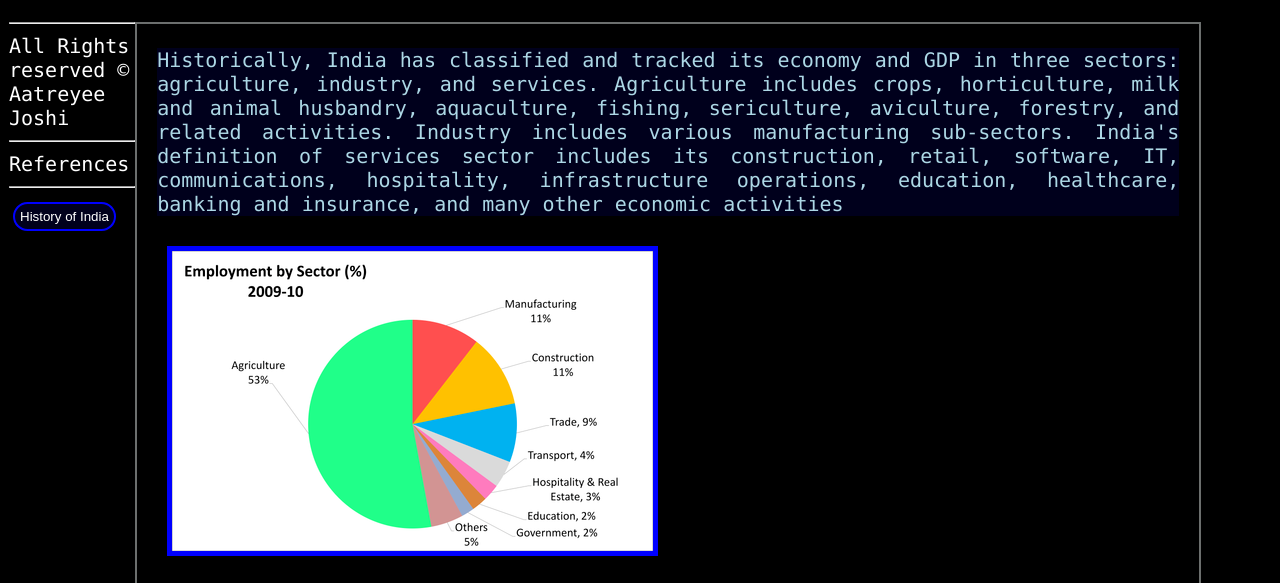
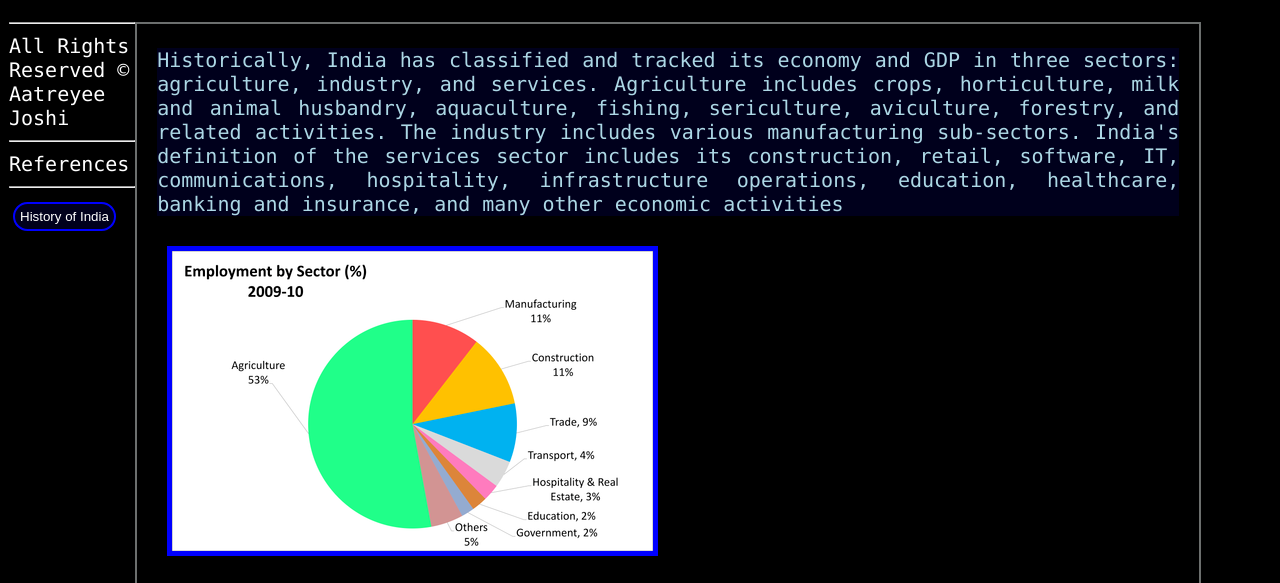
Before and after one commit to Aatreyee23/Emerging_India_Blog, a plain HTML site: page Eco.html in a window 1280 px wide. Shown: the part 172-755 px from the top of the page. Drawn offline with Linux system fonts and the light colour scheme.

Commit message:
Update Eco.html

```diff
--- a/Eco.html
+++ b/Eco.html
@@ -14,7 +14,7 @@
 			<!--Blog container-->
 			<div class="two">
 				<p>
-				Historically, India has classified and tracked its economy and GDP in three sectors: agriculture, industry, and services. Agriculture includes crops, horticulture, milk and animal husbandry, aquaculture, fishing, sericulture, aviculture, forestry, and related activities. Industry includes various manufacturing sub-sectors. India's definition of services sector includes its construction, retail, software, IT, communications, hospitality, infrastructure operations, education, healthcare, banking and insurance, and many other economic activities
+				Historically, India has classified and tracked its economy and GDP in three sectors: agriculture, industry, and services. Agriculture includes crops, horticulture, milk and animal husbandry, aquaculture, fishing, sericulture, aviculture, forestry, and related activities. The industry includes various manufacturing sub-sectors. India's definition of the services sector includes its construction, retail, software, IT, communications, hospitality, infrastructure operations, education, healthcare, banking and insurance, and many other economic activities
 				</p>
     <img src="Images/chart.png">
 				<p>
@@ -22,7 +22,7 @@
 			</p>
 	<img src="Images/o.jpg">
 			<p>
-				Future capital spending of the government in the economy is expected to be supported by factors such as tax buoyancy, the streamlined tax system with low rates, a thorough assessment and rationalisation of the tariff structure, and the digitization of tax filing. In the medium run, increased capital spending on infrastructure and asset-building projects is set to increase growth multipliers, and with the revival in monsoon and the Kharif sowing, agriculture is also picking up momentum. The contact-based services sector has largely demonstrated promise to boost growth by unleashing the pent-up demand over the period of April-September 2022. The sector's success is being captured by a number of HFIs (High-Frequency Indicators) that are performing well, indicating the beginnings of a comeback.
+				Future capital spending of the government in the economy is expected to be supported by factors such as tax buoyancy, the streamlined tax system with low rates, a thorough assessment and rationalisation of the tariff structure, and the digitization of tax filing. In the medium run, increased capital spending on infrastructure and asset-building projects is set to increase growth multipliers, and with the revival in monsoon and the Kharif sowing, agriculture is also picking up momentum. The contact-based services sector has largely demonstrated promise to boost growth by unleashing the pent-up demand throughout April-September 2022. The sector's success is being captured by several HFIs (High-Frequency Indicators) that are performing well, indicating the beginnings of a comeback.
 
 				India has emerged as the fastest-growing major economy in the world and is expected to be one of the top three economic powers in the world over the next 10-15 years, backed by its robust democracy and strong partnerships.
 				</p>
@@ -31,7 +31,7 @@
      </section>
      <aside>
 	 <hr></hr>
-		All Rights reserved
+		All Rights Reserved
 		&copy; Aatreyee Joshi
 		<hr></hr>
 	    References
```
